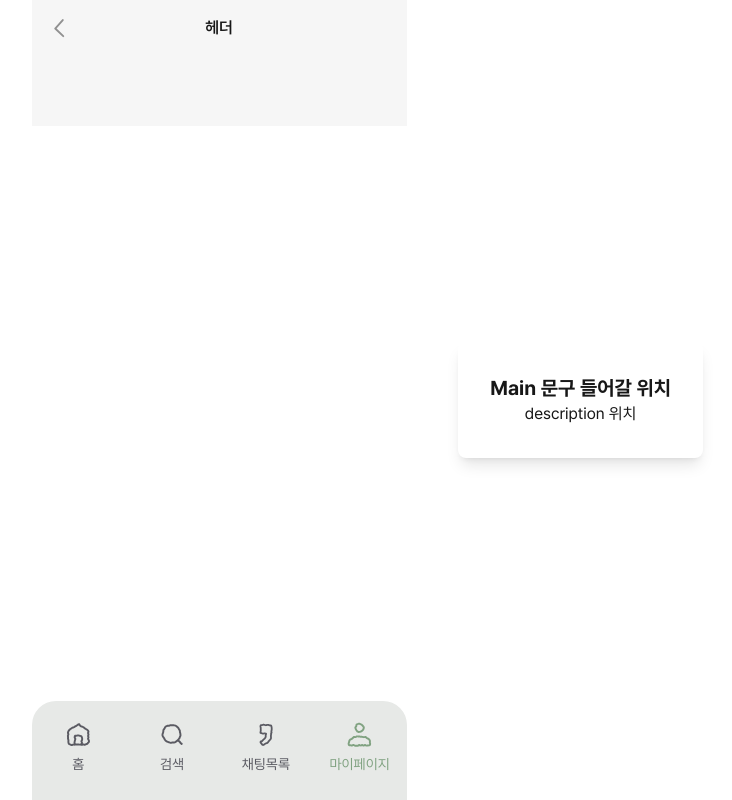
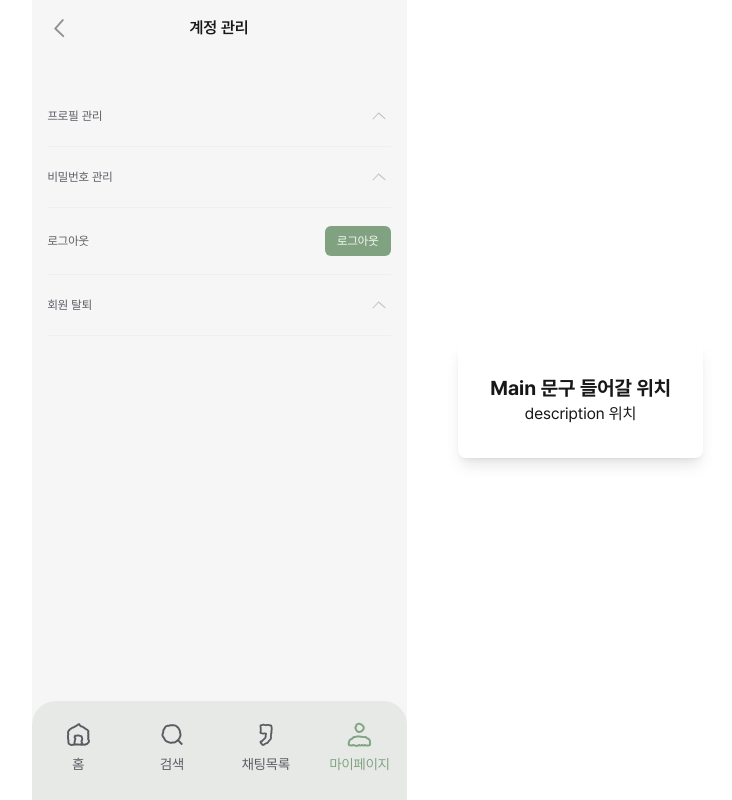
Before and after one commit to ShimPyoSo/ShimPyo_FE, a Next.js app: page /mypage/profile in a window 1280 px wide. Shown: the whole page, without its empty margins (421-1153 px from the left). Built offline with nearby package versions, Linux system fonts and the light colour scheme.

Commit message:
[Design] 마이페이지 계정 관리 design

```diff
--- /dev/null
+++ b/src/app/(_components)/mypage/profile/ProfileMenu.tsx
@@ -0,0 +1,56 @@
+'use client';
+
+import Image from 'next/image';
+import arrow from '/public/images/icons/arrow.svg';
+import { useState } from 'react';
+
+export default function ProfileMenu() {
+  const [activeMenu, setActiveMenu] = useState<null | 'profile' | 'password' | 'withdraw'>(null);
+
+  return (
+    <ul className="pt-[30px] text-xs text-b3 tracking-[-2%]">
+      <li
+        className="py-[18px] border-b border-w6 flex justify-between items-center"
+        onClick={() => setActiveMenu(activeMenu === 'profile' ? null : 'profile')}
+      >
+        프로필 관리
+        <Image
+          className={`transition-transform duration-300 ${activeMenu === 'profile' ? 'rotate-180' : ''}`}
+          src={arrow}
+          alt="더보기"
+          width={24}
+          height={24}
+        />
+      </li>
+      <li
+        className="py-[18px] border-b border-w6 flex justify-between items-center"
+        onClick={() => setActiveMenu(activeMenu === 'password' ? null : 'password')}
+      >
+        비밀번호 관리
+        <Image
+          className={`transition-transform duration-300 ${activeMenu === 'password' ? 'rotate-180' : ''}`}
+          src={arrow}
+          alt="더보기"
+          width={24}
+          height={24}
+        />
+      </li>
+      <li className="py-[18px] border-b border-w6 flex justify-between items-center">
+        로그아웃<button className="text-w3 bg-gn1 border-gn5 rounded-md px-[12px] py-[7px]">로그아웃</button>
+      </li>
+      <li
+        className="py-[18px] border-b border-w6 flex justify-between items-center"
+        onClick={() => setActiveMenu(activeMenu === 'withdraw' ? null : 'withdraw')}
+      >
+        회원 탈퇴
+        <Image
+          className={`transition-transform duration-300 ${activeMenu === 'withdraw' ? 'rotate-180' : ''}`}
+          src={arrow}
+          alt="더보기"
+          width={24}
+          height={24}
+        />
+      </li>
+    </ul>
+  );
+}
--- a/src/app/(_routes)/mypage/page.tsx
+++ b/src/app/(_routes)/mypage/page.tsx
@@ -1,3 +1,30 @@
+'use client';
+
+import Link from 'next/link';
+import { useAtom } from 'jotai';
+import { userAtom } from '@/app/(_store)/auth';
+
 export default function Mypage() {
-  return <div className="bg-w1 pl-[16px] pb-[70px]"></div>;
+  const [user] = useAtom(userAtom);
+
+  return (
+    <div className="min-h-full bg-w1 px-[16px]">
+      <ul className="text-xs text-b3 tracking-[-2%]">
+        <li className="py-[18px]">
+          <span className="flex items-center gap-[3px]">
+            <p className="font-[kkubulim] text-gn1 text-lg">{user?.nickname || '닉네임'}</p>님
+          </span>
+        </li>
+        <li className="py-[18px] border-b border-w6">
+          <Link href={'/mypage/profile'}>계정 관리</Link>{' '}
+        </li>
+        <li className="py-[18px] border-b border-w6">
+          <Link href={'/mypage/like'}>찜한 목록</Link>
+        </li>
+        <li className="py-[18px] border-b border-w6">
+          <Link href={'/mypage/service'}>서비스 안내</Link>
+        </li>
+      </ul>
+    </div>
+  );
 }
--- a/src/app/(_routes)/mypage/profile/page.tsx
+++ b/src/app/(_routes)/mypage/profile/page.tsx
@@ -1,3 +1,9 @@
+import ProfileMenu from '@/app/(_components)/mypage/profile/ProfileMenu';
+
 export default function Profile() {
-  return <div className="bg-w1 pl-[16px] pb-[70px]"></div>;
+  return (
+    <div className="min-h-full bg-w1 px-[16px]">
+      <ProfileMenu />
+    </div>
+  );
 }
--- a/src/app/(_utils)/constants.ts
+++ b/src/app/(_utils)/constants.ts
@@ -3,6 +3,8 @@ export const title: { [key: string]: string } = {
   '/login': '로그인',
   '/find/id': '아이디 찾기',
   '/find/password': '비밀번호 찾기',
+  '/mypage': '마이페이지',
+  '/mypage/profile': '계정 관리',
 };
 
 export const domainOptions = [
```
Also changed, not shown: public/images/icons/arrow.svg (added).
